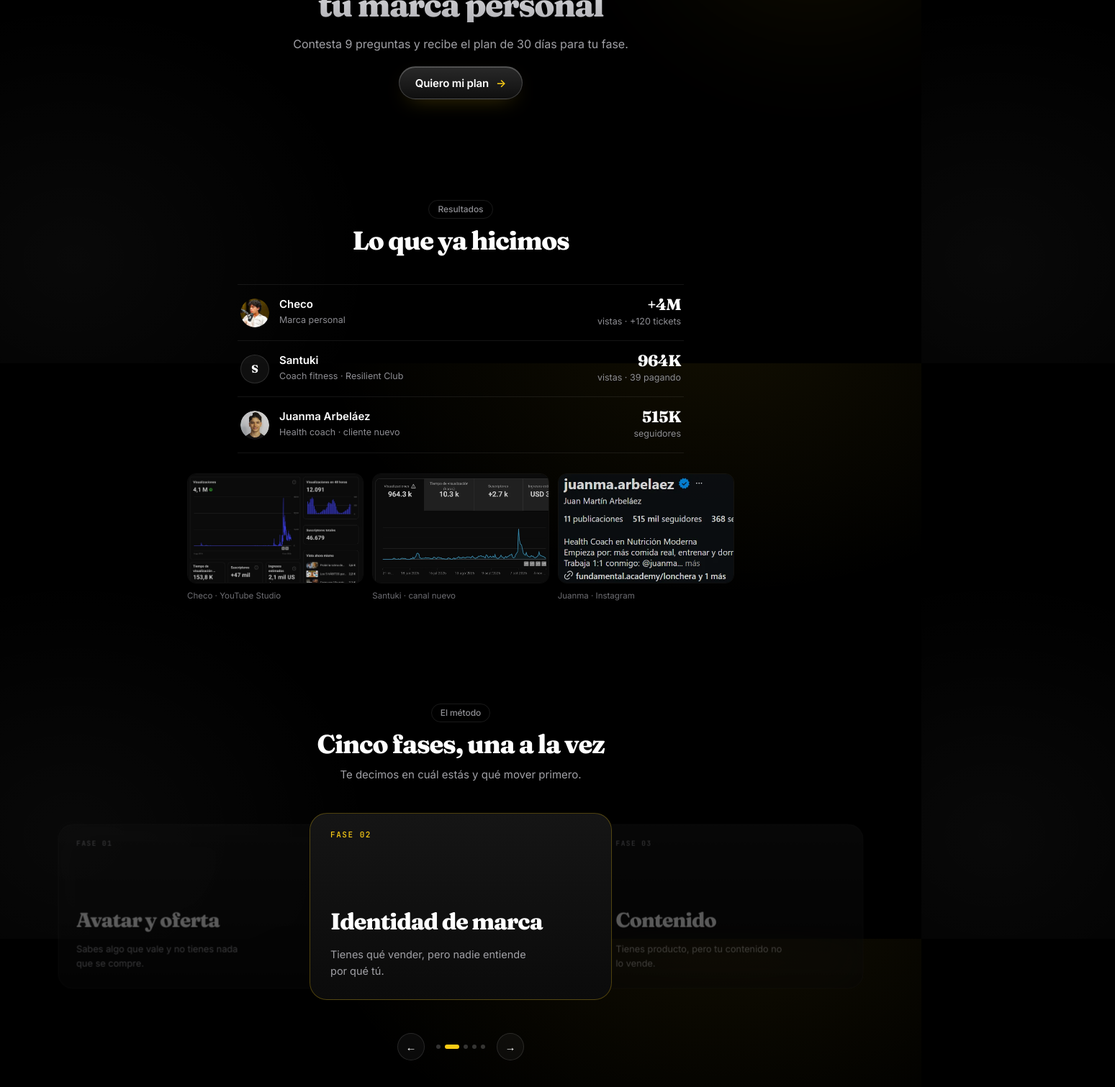
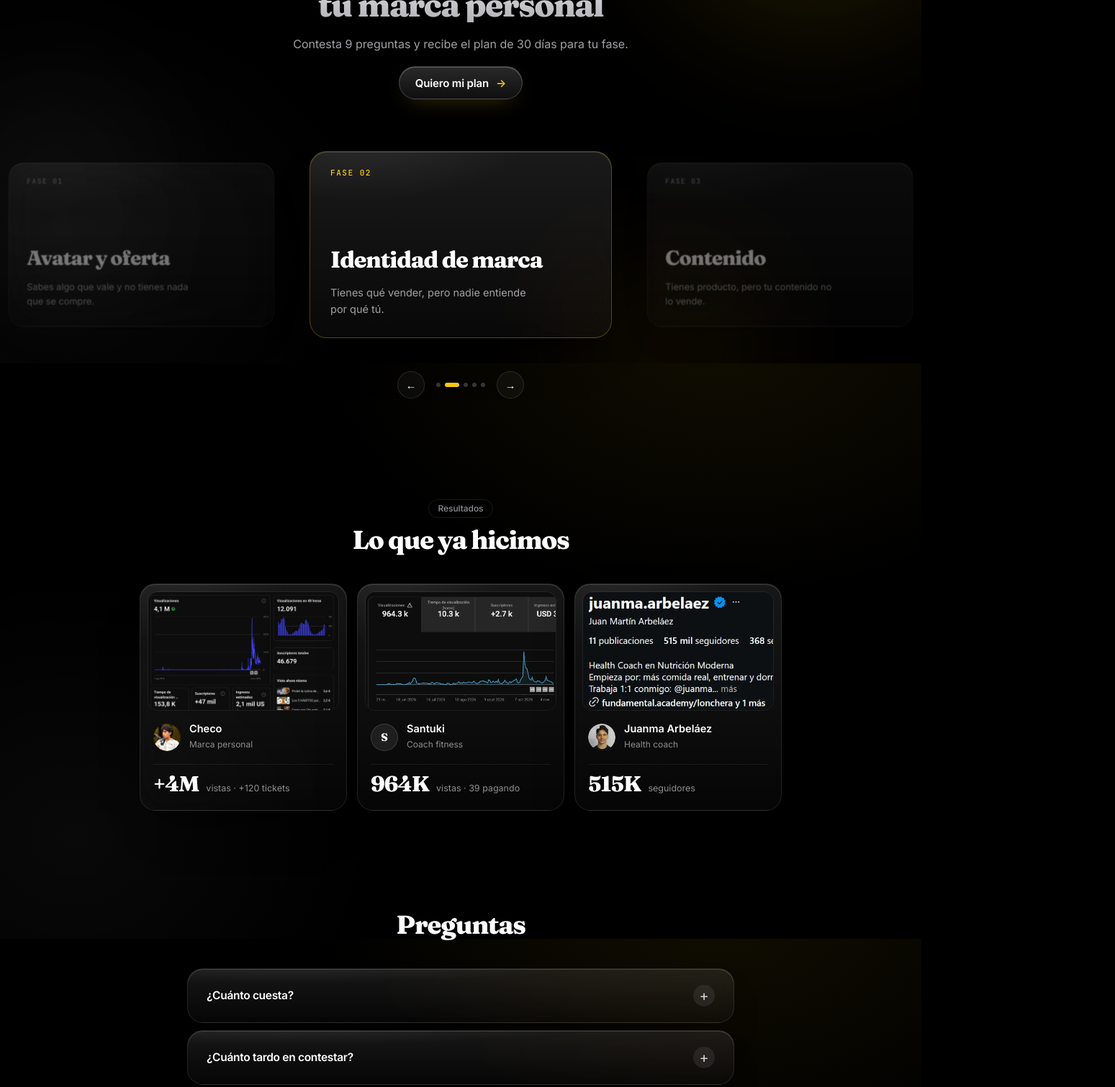
Before and after one commit to checoperezcuadragonzalez-pixel/productizar.co, a plain HTML site: page index.html in a window 1280 px wide. Shown: the part 295-1806 px from the top of the page at 72% size, 1549 px wide, since content can reach past the window. Drawn offline with Linux system fonts and the light colour scheme.

Commit message:
Carrusel bajo el hero, vidrio con profundidad, casos en tarjetas
Co-Authored-By: Claude Opus 5.5 <noreply@anthropic.com>
Claude-Session: https://claude.ai/code/session_01FeqHH9ayr4WsGtEckNKmjz

```diff
--- a/assets/landing.css
+++ b/assets/landing.css
@@ -479,3 +479,25 @@ input[type=range]::-moz-range-thumb { width: 28px; height: 28px; border: 0; bord
 .car-dots i.on { width: 20px; background: var(--gold); }
 @media (max-width: 600px) { .shots { grid-template-columns: 1fr 1fr; } .shots figure:last-child { display: none; } .car-stage { height: 280px; } }
 .ph-card { background: linear-gradient(180deg, #151515, #0b0b0b) !important; }
+
+/* ---------- v7 · profundidad + casos ---------- */
+.orbs i:nth-child(2), .orbs i:nth-child(3) { display: block; }
+.orbs i:nth-child(1) { opacity: .6; } .orbs i:nth-child(2) { opacity: .4; } .orbs i:nth-child(3) { opacity: .45; }
+.g { background: linear-gradient(180deg, rgba(255,255,255,.09), rgba(255,255,255,.025)) !important; border-color: rgba(255,255,255,.1);
+  box-shadow: inset 0 1px 0 rgba(255,255,255,.16), 0 30px 60px -30px rgba(0,0,0,.9); backdrop-filter: blur(24px) saturate(1.5); -webkit-backdrop-filter: blur(24px) saturate(1.5); }
+.g::before { display: block; opacity: .5; }
+.hero-car { margin-top: clamp(40px, 6vw, 72px); }
+.ph-card { background: linear-gradient(180deg, rgba(255,255,255,.1), rgba(255,255,255,.03)) !important; backdrop-filter: blur(24px) saturate(1.5); }
+.ph-card:not(.on) { filter: blur(1px); }
+.cc-grid { display: grid; grid-template-columns: repeat(3, minmax(0,1fr)); gap: 14px; }
+.cc { padding: 0; overflow: hidden; display: flex; flex-direction: column; }
+.cc-shot { padding: 10px 10px 0; } .cc-shot img { width: 100%; aspect-ratio: 16/10; object-fit: cover; object-position: left top; border-radius: 14px; display: block; border: 1px solid rgba(255,255,255,.07); }
+.cc-b { display: grid; grid-template-columns: 38px 1fr; gap: 4px 12px; align-items: center; padding: 16px 18px 20px; }
+.cc-av { width: 38px; height: 38px; border-radius: 50%; object-fit: cover; display: grid; place-items: center; }
+.cc-av.ini { background: rgba(255,255,255,.08); border: 1px solid rgba(255,255,255,.14); font: 800 15px/1 var(--serif); color: #fff; }
+.cc-who b { display: block; font: 600 14.5px/1.2 var(--sans); color: #fff; } .cc-who span { font-size: 12px; color: #8e8e93; }
+.cc-n { grid-column: 1 / -1; margin-top: 12px; padding-top: 12px; border-top: 1px solid rgba(255,255,255,.07); display: flex; align-items: baseline; gap: 10px; }
+.cc-n b { font: 800 30px/1 var(--serif); letter-spacing: -.035em; color: #fff; } .cc-n span { font-size: 12.5px; color: #8e8e93; }
+@media (max-width: 760px) { .cc-grid { grid-template-columns: 1fr; } }
+.hero-car { max-width: 1400px; overflow: hidden; } .ph-card:not(.on) { filter: none; }
+.hero-car, .hero-car .car, .car-stage { width: 100%; }
--- a/assets/landing.js
+++ b/assets/landing.js
@@ -87,12 +87,12 @@
   cards.forEach(function () { dots.appendChild(document.createElement("i")); });
   var ds = [].slice.call(dots.children);
   function render() {
-    var w = Math.min(car.offsetWidth, 900);
+    var w = car.offsetWidth;
     cards.forEach(function (c, i) {
       var d = ((i - cur) % n + n) % n; if (d > n / 2) d -= n;
-      var x = d * Math.min(w * .42, 380), s = 1 - Math.min(Math.abs(d), 2) * .12;
+      var x = d * Math.min(w * .36, 470), s = 1 - Math.min(Math.abs(d), 2) * .12;
       c.style.transform = "translateX(" + x + "px) scale(" + s + ")";
-      c.style.opacity = Math.abs(d) > 1 ? 0 : (d === 0 ? 1 : .35);
+      c.style.opacity = Math.abs(d) > 1 ? 0 : (d === 0 ? 1 : .45);
       c.style.zIndex = 10 - Math.abs(d);
       c.style.pointerEvents = Math.abs(d) > 1 ? "none" : "auto";
       c.classList.toggle("on", d === 0);
--- a/index.html
+++ b/index.html
@@ -45,30 +45,8 @@
 
 
     </div>
-  </section>
-
-
-
-  <section class="sec" id="prueba">
-    <div class="wrap">
-      <div class="sec-h rv"><span class="pill">Resultados</span><h2>Lo que ya hicimos</h2></div>
-      <div class="res rv">
-        <div class="res-row"><img class="res-av" src="/assets/checo-avatar.webp" alt=""><div class="res-who"><b>Checo</b><span>Marca personal</span></div><div class="res-n"><b>+4M</b><span>vistas · +120 tickets</span></div></div>
-        <div class="res-row"><span class="res-av ini">S</span><div class="res-who"><b>Santuki</b><span>Coach fitness · Resilient Club</span></div><div class="res-n"><b>964K</b><span>vistas · 39 pagando</span></div></div>
-        <div class="res-row"><img class="res-av" src="/assets/juanma-avatar.webp" alt=""><div class="res-who"><b>Juanma Arbeláez</b><span>Health coach · cliente nuevo</span></div><div class="res-n"><b>515K</b><span>seguidores</span></div></div>
-      </div>
-      <div class="shots rv">
-        <figure><img src="/assets/studio.webp" alt="YouTube Studio de Checo" loading="lazy"><figcaption>Checo · YouTube Studio</figcaption></figure>
-        <figure><img src="/assets/santuki-studio.webp" alt="YouTube Studio de Santuki" loading="lazy"><figcaption>Santuki · canal nuevo</figcaption></figure>
-        <figure><img src="/assets/juanma.webp" alt="Instagram de Juanma" loading="lazy"><figcaption>Juanma · Instagram</figcaption></figure>
-      </div>
-    </div>
-  </section>
-
-  <section class="sec" id="como">
-    <div class="wrap">
-      <div class="sec-h rv"><span class="pill">El método</span><h2>Cinco fases, una a la vez</h2><p>Te decimos en cuál estás y qué mover primero.</p></div>
-      <div class="car rv" id="car">
+      <div class="wrap hero-car">
+      <div class="car" id="car">
         <div class="car-stage">
           <article class="ph-card g" data-i="0"><span class="ph-k">Fase 01</span><h3>Avatar y oferta</h3><p>Sabes algo que vale y no tienes nada que se compre.</p></article>
           <article class="ph-card g" data-i="1"><span class="ph-k">Fase 02</span><h3>Identidad de marca</h3><p>Tienes qué vender, pero nadie entiende por qué tú.</p></article>
@@ -80,6 +58,21 @@
       </div>
     </div>
   </section>
+
+
+
+  <section class="sec" id="prueba">
+    <div class="wrap">
+      <div class="sec-h rv"><span class="pill">Resultados</span><h2>Lo que ya hicimos</h2></div>
+      <div class="cc-grid">
+        <article class="cc g rv"><div class="cc-shot"><img src="/assets/studio.webp" alt="" loading="lazy"></div><div class="cc-b"><img class="cc-av" src="/assets/checo-avatar.webp" alt=""><div class="cc-who"><b>Checo</b><span>Marca personal</span></div><div class="cc-n"><b>+4M</b><span>vistas · +120 tickets</span></div></div></article>
+        <article class="cc g rv"><div class="cc-shot"><img src="/assets/santuki-studio.webp" alt="" loading="lazy"></div><div class="cc-b"><span class="cc-av ini">S</span><div class="cc-who"><b>Santuki</b><span>Coach fitness</span></div><div class="cc-n"><b>964K</b><span>vistas · 39 pagando</span></div></div></article>
+        <article class="cc g rv"><div class="cc-shot"><img src="/assets/juanma.webp" alt="" loading="lazy"></div><div class="cc-b"><img class="cc-av" src="/assets/juanma-avatar.webp" alt=""><div class="cc-who"><b>Juanma Arbeláez</b><span>Health coach</span></div><div class="cc-n"><b>515K</b><span>seguidores</span></div></div></article>
+      </div>
+    </div>
+  </section>
+
+
 
 
 
```
